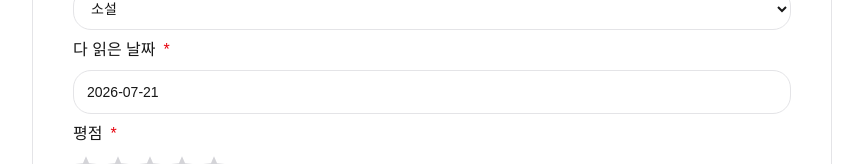
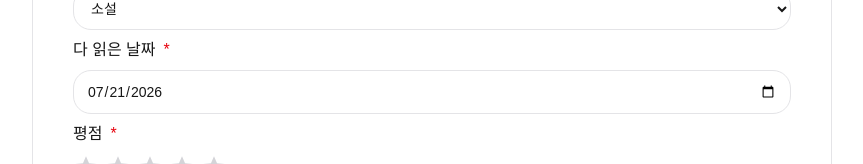
Before and after one commit to hsw824/book-book-book, a Next.js app: page /records/new in a window 1280 px wide. Shown: the part 331-495 px from the top of the page, without its empty margins (208-1071 px from the left). Built offline with nearby package versions, Linux system fonts and the light colour scheme.

Commit message:
refactor: 오타 수정

```diff
--- a/src/components/Form.tsx
+++ b/src/components/Form.tsx
@@ -84,7 +84,7 @@ export function Form() {
       <hr className="my-6 h-3 w-full text-gray-100" />
 
       <SectionTitle title="기록 정보" />
-      <FormFiled title="장르" isRequired htmlFor="genres">
+      <FormField title="장르" isRequired htmlFor="genres">
         <select
           id="genres"
           className="mb-2 w-full cursor-pointer rounded-[18px] border border-solid border-zinc-200 px-3.25 py-2.75 text-sm outline-none"
@@ -94,21 +94,21 @@ export function Form() {
             <option key={genre}>{genre}</option>
           ))}
         </select>
-      </FormFiled>
+      </FormField>
 
-      <FormFiled title="다 읽은 날짜" isRequired htmlFor="finishedAt">
+      <FormField title="다 읽은 날짜" isRequired htmlFor="finishedAt">
         <input
           id="finishedAt"
-          type="finishedAt"
+          type="date"
           className="mb-2 w-full cursor-pointer rounded-[18px] border border-solid border-zinc-200 px-3.25 py-2.75 text-sm outline-none"
           {...register('finishedAt', { required: '다 읽은 날짜를 입력해주세요.' })}
         />
         {errors.finishedAt && <span className="text-sm text-red-600">{errors.finishedAt.message}</span>}
-      </FormFiled>
+      </FormField>
 
       <RatingFiled control={control} />
 
-      <FormFiled title="감상" isRequired htmlFor="review">
+      <FormField title="감상" isRequired htmlFor="review">
         <textarea
           id="review"
           placeholder="한줄평부터 자세한 감상까지 자유롭게 남겨보세요!"
@@ -116,9 +116,9 @@ export function Form() {
           {...register('review', { required: '감상을 입력해주세요.' })}
         />
         {errors.review && <span className="text-sm text-red-600">{errors.review.message}</span>}
-      </FormFiled>
+      </FormField>
 
-      <FormFiled title="필사하고 싶은 구절">
+      <FormField title="필사하고 싶은 구절">
         {fields.map((filed, index) => (
           <div key={filed.id} className="mb-2 flex rounded-[18px] border border-solid border-zinc-200">
             <p className="flex basis-[4%] items-center justify-center text-[12px] text-neutral-800">P.</p>
@@ -148,7 +148,7 @@ export function Form() {
             <span>+</span> 구절 추가
           </p>
         </button>
-      </FormFiled>
+      </FormField>
 
       <div className="mb-2 flex items-center gap-2">
         <Controller
@@ -173,7 +173,7 @@ function SectionTitle({ title }: { title: string }) {
   return <p className="mb-4 font-semibold text-zinc-400">{title}</p>;
 }
 
-function FormFiled({
+function FormField({
   htmlFor,
   title,
   children,
@@ -199,7 +199,7 @@ function BookSearch({ control }: { control: Control<BookForm> }) {
   const { errors } = useFormState({ control, name: 'bookInfo' });
 
   return (
-    <FormFiled title="책 검색" isRequired>
+    <FormField title="책 검색" isRequired>
       <Controller
         control={control}
         name="bookInfo"
@@ -230,7 +230,7 @@ function BookSearch({ control }: { control: Control<BookForm> }) {
       />
 
       {errors.bookInfo && <span className="text-sm text-red-600">{errors.bookInfo.message}</span>}
-    </FormFiled>
+    </FormField>
   );
 }
 
@@ -239,7 +239,7 @@ function RatingFiled({ control }: { control: Control<BookForm> }) {
   const [hoverRating, setHoverRating] = useState<null | Rating>(null);
 
   return (
-    <FormFiled title="평점" isRequired>
+    <FormField title="평점" isRequired>
       <Controller
         control={control}
         name="rating"
@@ -270,6 +270,6 @@ function RatingFiled({ control }: { control: Control<BookForm> }) {
         }}
       />
       {errors.rating && <span className="text-sm text-red-600">{errors.rating.message}</span>}
-    </FormFiled>
+    </FormField>
   );
 }
```
